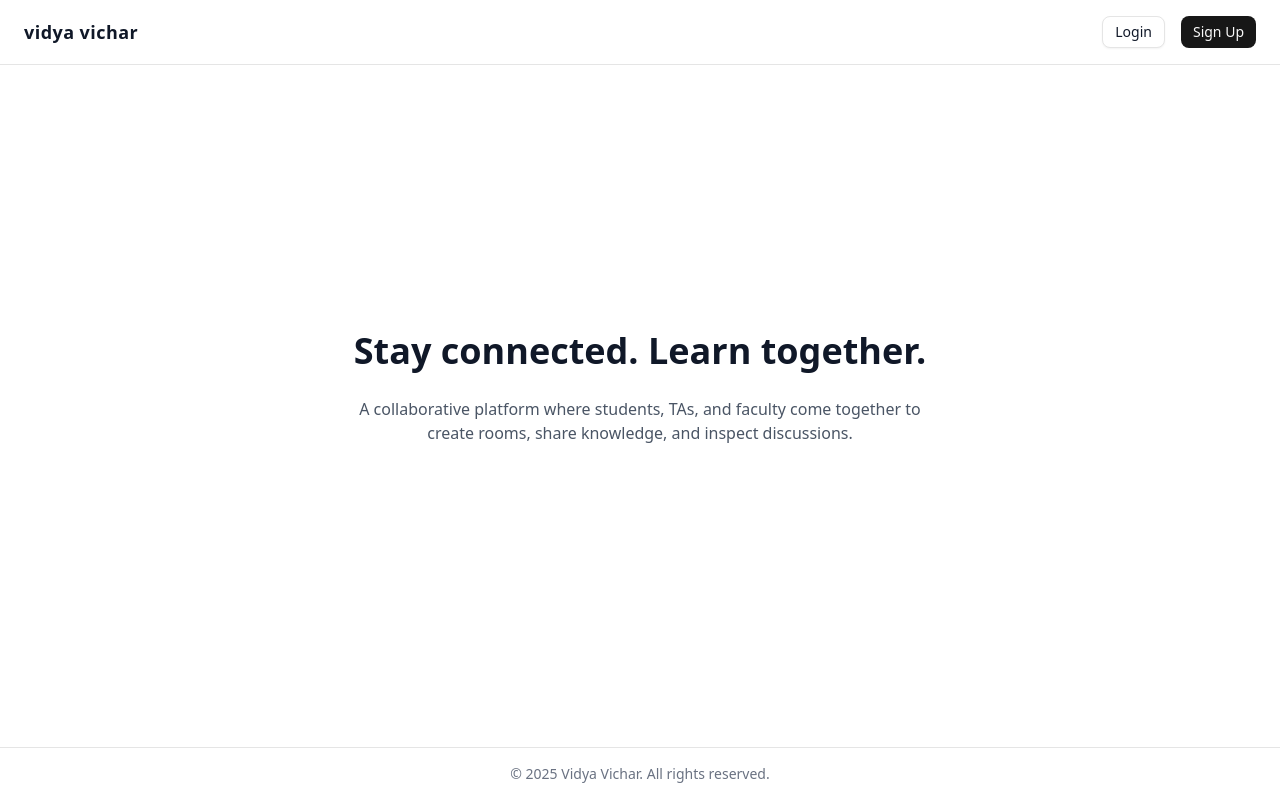
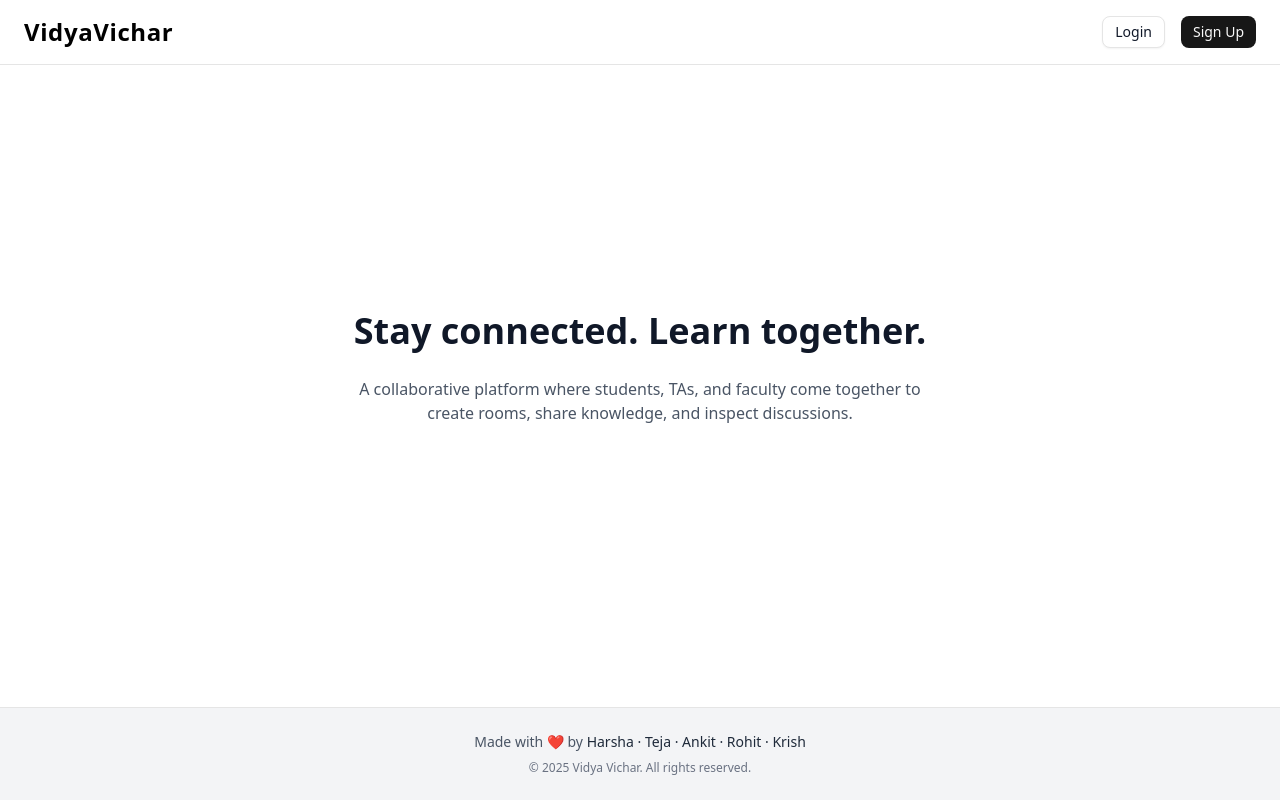
Before and after one commit to leocodeio/vidya-vichar-iiith-ssd-26-sep-25-mid-hackathon, a React (Vite) app in the folder apps/web/: page / in a window 1280 px wide. Built offline with nearby package versions, Linux system fonts and the light colour scheme; no server answers.

Commit message:
style: updated footer with team credits and made header bold

```diff
--- a/apps/web/src/components/Landing.jsx
+++ b/apps/web/src/components/Landing.jsx
@@ -29,7 +29,10 @@ export default function Landing() {
     <div className="min-h-screen flex flex-col bg-white text-gray-900">
       {/* Header */}
       <header className="flex justify-between items-center px-6 py-4 border-b">
-        <h1 className="text-lg font-semibold tracking-wide">vidya vichar</h1>
+       <h1 className="text-2xl font-extrabold tracking-wide text-black">
+  VidyaVichar
+</h1>
+
         <div className="flex items-center gap-4">
           {user ? (
             <>
@@ -95,9 +98,18 @@ export default function Landing() {
       </main>
 
       {/* Footer */}
-      <footer className="py-4 text-center text-sm text-gray-500 border-t">
-        © {new Date().getFullYear()} Vidya Vichar. All rights reserved.
-      </footer>
+     <footer className="py-6 text-center text-sm text-gray-600 border-t bg-gray-100">
+  <p className="mb-2">
+    Made with ❤️ by{" "}
+    <span className="font-medium text-gray-800">
+      Harsha · Teja · Ankit · Rohit · Krish
+    </span>
+  </p>
+  <p className="text-xs text-gray-500">
+    © {new Date().getFullYear()} Vidya Vichar. All rights reserved.
+  </p>
+</footer>
+
     </div>
   );
 }
```
